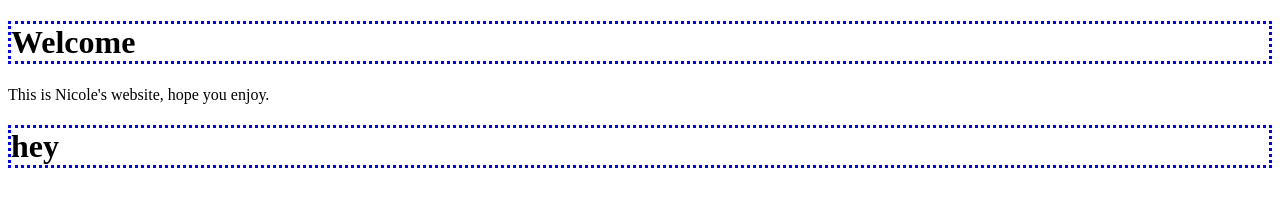
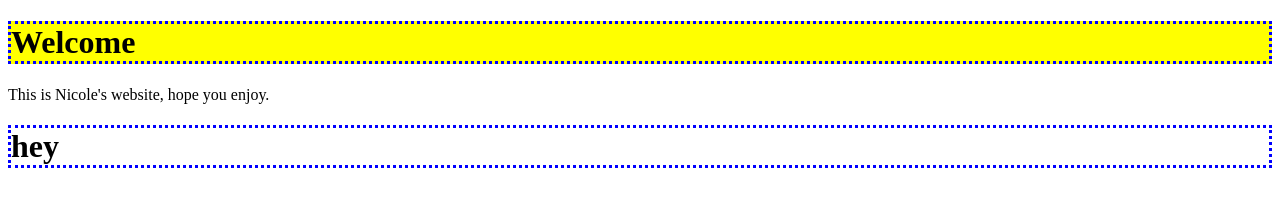
Before and after one commit to nicole03/nicole03.github.io, a plain HTML site: page index.html in a window 1280 px wide. Drawn offline with Linux system fonts and the light colour scheme.

Commit message:
Update style.css

```diff
--- a/style.css
+++ b/style.css
@@ -2,3 +2,8 @@ h1 {
  border-style: dotted;
   border-color: blue;
 }
+
+.headerOne {
+
+ background-color: yellow;
+}
```
